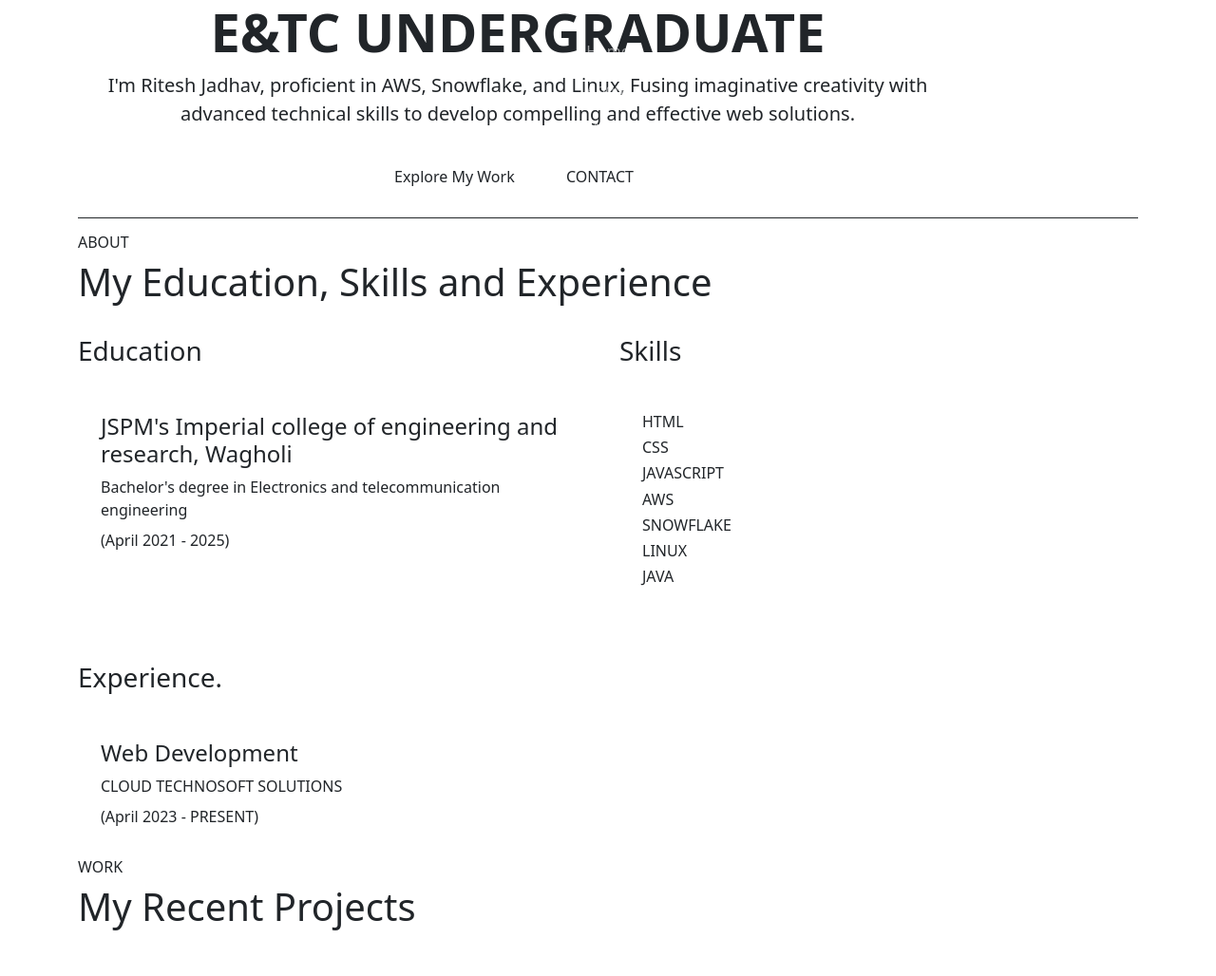
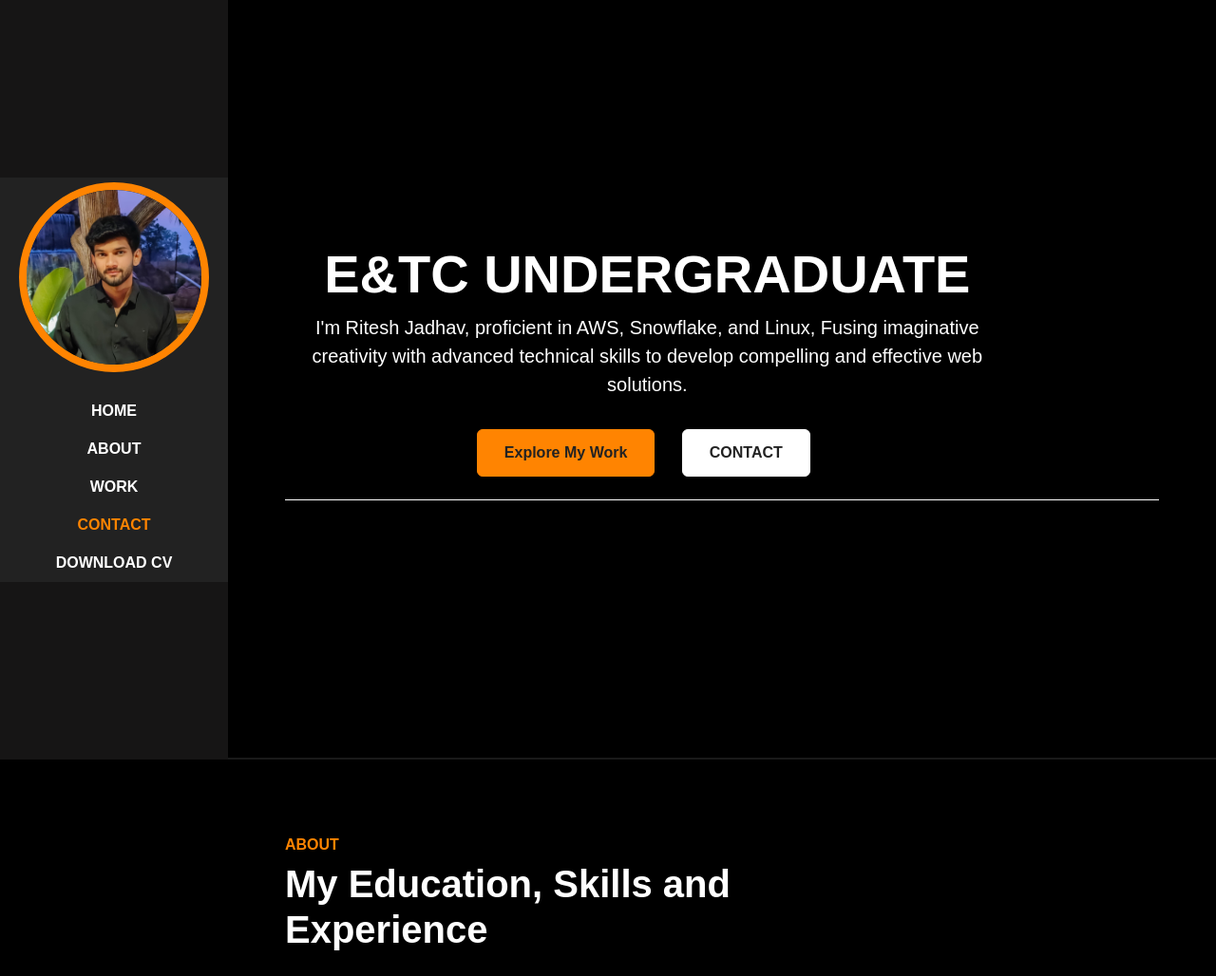
Before and after one commit to Ritesh0219/portfolio1, a plain HTML site: page index.html in a window 1280 px wide. Shown: the top 1028 px of the page at 95% size. Drawn offline with nearby package versions, Linux system fonts and the light colour scheme; files whose address does not match are found by name; a web font is replaced by a local one.

Commit message:
Update index.html

```diff
--- a/index.html
+++ b/index.html
@@ -6,10 +6,10 @@
     <meta http-equiv="X-UA-Compatible" content="IE=edge">
     <meta name="viewport" content="width=device-width, initial-scale=1.0">
     <title>Portfolios</title>
-    <link rel="stylesheet" href="/Ritesh Jadhav/assets/css/aos.css">
-    <link rel="stylesheet" href="/Ritesh Jadhav/assets/css/bootstrap.min.css">
-    <link rel="stylesheet" href="/Ritesh Jadhav/assets/css/line-awesome.min.css">
-    <link rel="stylesheet" href="/Ritesh Jadhav/assets/css/style.css">
+    <link rel="stylesheet" href="assets/css/aos.css">
+    <link rel="stylesheet" href="assets/css/bootstrap.min.css">
+    <link rel="stylesheet" href="assets/css/line-awesome.min.css">
+    <link rel="stylesheet" href="assets/css/style.css">
 </head>
 
 <body data-bs-spy="scroll" data-bs-target=".navbar">
@@ -18,7 +18,7 @@
     <nav class="navbar navbar-expand-md navbar-dark fixed-top">
         <div class="container flex-lg-column bg-base">
             <a class="navbar-brand mx-lg-2 mb-lg-3" href="#">
-                <img src="/Ritesh Jadhav/assets/images/ritesh.jpeg" class="d-none d-lg-block rounded-circle" alt="">
+                <img src="assets/images/ritesh.jpeg" class="d-none d-lg-block rounded-circle" alt="">
             </a>
             <button class="navbar-toggler" type="button" data-bs-toggle="collapse" data-bs-target="#navbarNav"
                 aria-controls="navbarNav" aria-expanded="false" aria-label="Toggle navigation">
@@ -62,7 +62,7 @@
             <div class="container">
                 <div class="row text-center">
                     <div class="col-lg-10">
-                        <img src="/Ritesh Jadhav/assets/images/ritesh.jpeg" style="width: 45%; border: 6px solid #ff8400; border-radius: 50%;"  class=" my-4 d-lg-none rounded-circle" alt="">
+                        <img src="assets/images/ritesh.jpeg" style="width: 45%; border: 6px solid #ff8400; border-radius: 50%;"  class=" my-4 d-lg-none rounded-circle" alt="">
 
                         <h1 class="display-4 fw-bold" data-aos="fade-up"><span class="text-base">E&TC UNDERGRADUATE</span></h1>
 
@@ -183,7 +183,7 @@
                         <div class="col-md-6" data-aos="fade-up">
                             <div class="card-custom rounded-4 bg-base shadow-effect">
                                 <div class="card-custom-image rounded-4">
-                                    <img class="rounded-4" src="/Ritesh Jadhav/assets/images/RoofParadise-01.jpeg" alt="">
+                                    <img class="rounded-4" src="assets/images/RoofParadise-01.jpeg" alt="">
                                 </div>
                                 <div class="card-custom-content p-4">
                                     <h4>Restaurant Website</h4>
@@ -196,7 +196,7 @@
                         <div class="col-md-6" data-aos="fade-up" data-aos-delay="300">
                             <div class="card-custom rounded-4 bg-base shadow-effect">
                                 <div class="card-custom-image rounded-4">
-                                    <img class="rounded-4" src="/Ritesh Jadhav/assets/images/AWSVisu.jpg" alt="">
+                                    <img class="rounded-4" src="assets/images/AWSVisu.jpg" alt="">
                                 </div>
                                 <div class="card-custom-content p-4">
                                     <h4>AWS Quicksight visualization</h4>
@@ -209,7 +209,7 @@
                        <div class="col-md-6" data-aos="fade-up">
                             <div class="card-custom rounded-4 bg-base shadow-effect">
                                 <div class="card-custom-image rounded-4">
-                                    <img class="rounded-4" src="/Ritesh Jadhav/assets/images/ETL PIPELINE.jpg" alt="">
+                                    <img class="rounded-4" src="assets/images/ETL PIPELINE.jpg" alt="">
                                 </div>
                                 <div class="card-custom-content p-4">
                                     <h4>ETL pipeline connecting AWS and SNowflake</h4>
```
